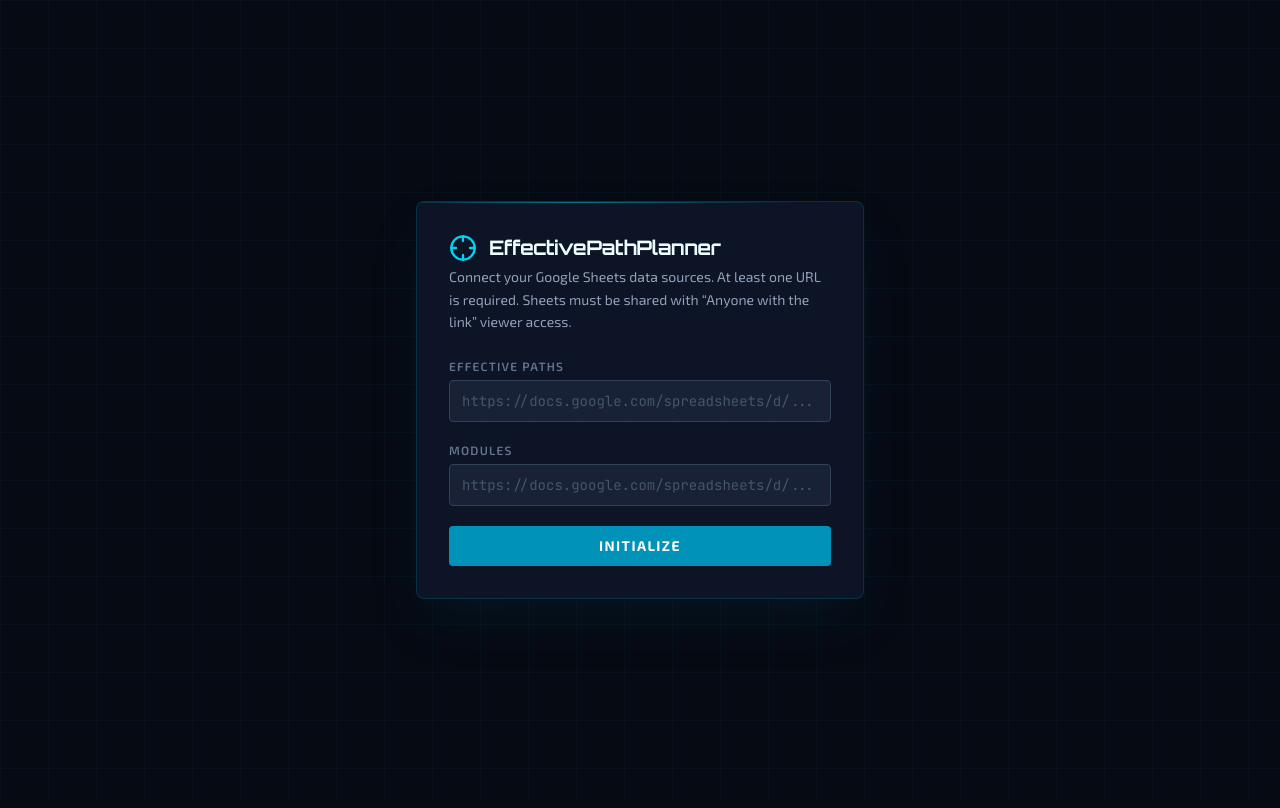
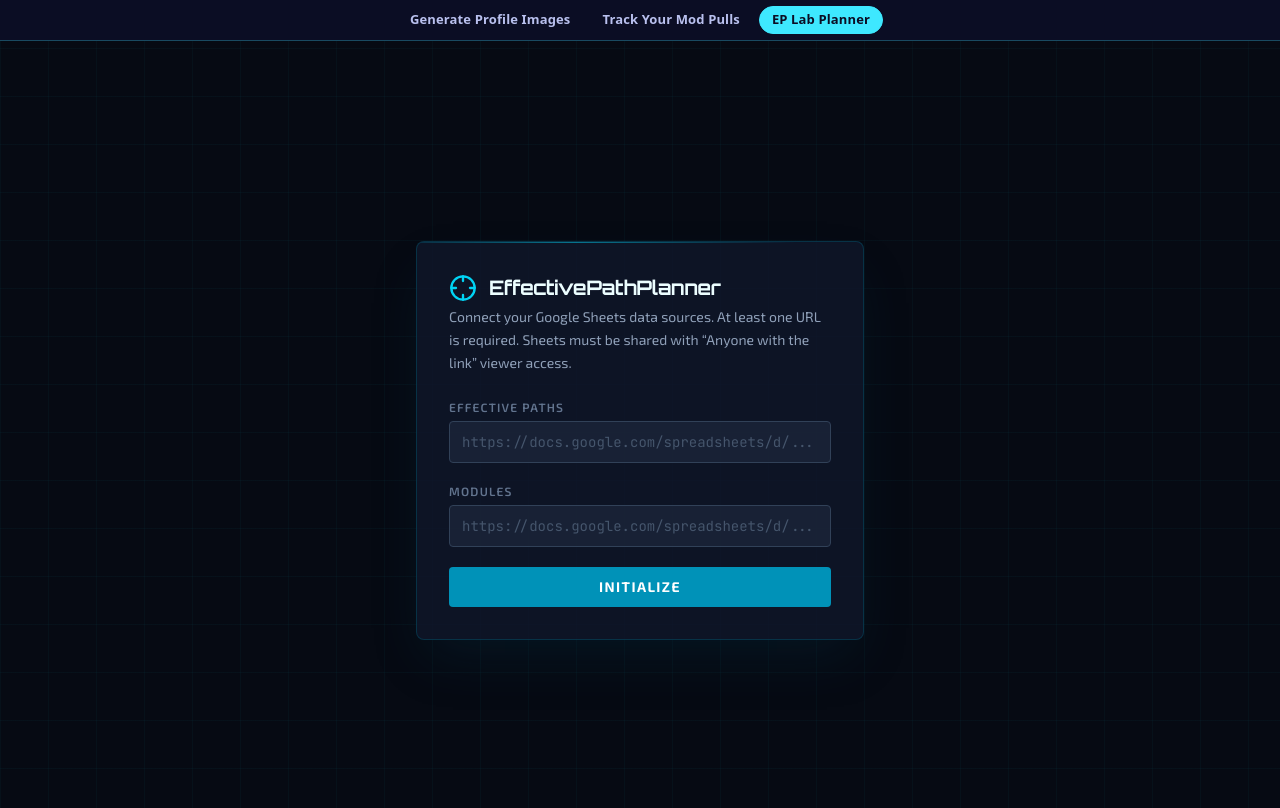
Before and after one commit to petethered/superplanner, a React (Vite) app: page / in a window 1280 px wide. Shown: the top 808 px of the page. Built offline with nearby package versions, Linux system fonts and the light colour scheme.

Commit message:
Add shared Tower sites nav bar (towersummary / moduletracker / effectivepathplanner)
TowerSitesNav is a byte-identical copy of the canonical component in tower-summary-graphics/src/shared; rendered above the Navbar and on the setup page with current=planner.

```diff
--- a/src/App.tsx
+++ b/src/App.tsx
@@ -37,6 +37,7 @@ import { SettingsModal } from "./components/SettingsModal";
 import { TableGrid } from "./components/TableGrid";
 import { Planner } from "./components/Planner";
 import { Footer } from "./components/Footer";
+import { TowerSitesNav } from "./shared/TowerSitesNav";
 import {
   getUrls,
   setUrls,
@@ -123,12 +124,20 @@ export default function App() {
   }
 
   // First-run: show the setup form until at least one URL is provided.
+  // TowerSitesNav: cross-site bar shared with towersummary.com and
+  // moduletracker.com (canonical copy in tower-summary-graphics/src/shared).
   if (!urls) {
-    return <SetupPage onSave={handleSaveUrls} />;
+    return (
+      <>
+        <TowerSitesNav current="planner" />
+        <SetupPage onSave={handleSaveUrls} />
+      </>
+    );
   }
 
   return (
     <div className="min-h-screen flex flex-col">
+      <TowerSitesNav current="planner" />
       <Navbar
         onSync={handleSync}
         onOpenSettings={() => setSettingsOpen(true)}
--- /dev/null
+++ b/src/shared/TowerSitesNav.tsx
@@ -0,0 +1,55 @@
+/**
+ * TowerSitesNav — the shared bar linking Pete's The Tower tools:
+ *   towersummary.com · moduletracker.com · effectivepathplanner.com
+ *
+ * SHARED FILE: the canonical copy lives in tower-summary-graphics at
+ * src/shared/TowerSitesNav.tsx; identical copies live in moduleTracker and
+ * planner (same path). Edit the canonical copy, then copy it over byte-for-byte
+ * so the three sites stay in step.
+ *
+ * Self-contained on purpose: inline styles plus one scoped <style> block
+ * (class names prefixed `tsn-`), no Tailwind classes, no icon library, no
+ * props beyond `current`. It renders the same on every site regardless of
+ * that site's theme or build setup. Render it once, first thing inside the
+ * app's root element, above the site's own header.
+ */
+
+export type TowerSite = 'summary' | 'modules' | 'planner';
+
+const SITES: { id: TowerSite; label: string; href: string }[] = [
+  { id: 'summary', label: 'Generate Profile Images', href: 'https://towersummary.com/' },
+  { id: 'modules', label: 'Track Your Mod Pulls', href: 'https://moduletracker.com/' },
+  { id: 'planner', label: 'EP Lab Planner', href: 'https://effectivepathplanner.com/' },
+];
+
+const CSS = `
+.tsn-bar{display:flex;flex-wrap:wrap;align-items:center;justify-content:center;gap:4px 6px;
+  padding:6px 12px;background:#0b0d24;border-bottom:1px solid rgba(62,232,255,.28);
+  font:600 13px/1.2 system-ui,-apple-system,"Segoe UI",sans-serif;letter-spacing:.01em}
+.tsn-link{display:inline-block;padding:5px 12px;border-radius:999px;color:#b9c0ee;
+  text-decoration:none;border:1px solid transparent;transition:color .15s,border-color .15s,background .15s}
+.tsn-link:hover{color:#eef1ff;border-color:rgba(62,232,255,.45)}
+.tsn-link:focus-visible{outline:2px solid #3ee8ff;outline-offset:2px}
+.tsn-current{color:#0b0d24;background:#3ee8ff;border-color:#3ee8ff}
+.tsn-current:hover{color:#0b0d24}
+@media (prefers-reduced-motion:reduce){.tsn-link{transition:none}}
+`;
+
+export function TowerSitesNav({ current }: { current: TowerSite }) {
+  return (
+    <nav className="tsn-bar" aria-label="The Tower tools">
+      <style>{CSS}</style>
+      {SITES.map((s) =>
+        s.id === current ? (
+          <span key={s.id} className="tsn-link tsn-current" aria-current="page">
+            {s.label}
+          </span>
+        ) : (
+          <a key={s.id} className="tsn-link" href={s.href}>
+            {s.label}
+          </a>
+        ),
+      )}
+    </nav>
+  );
+}
```
